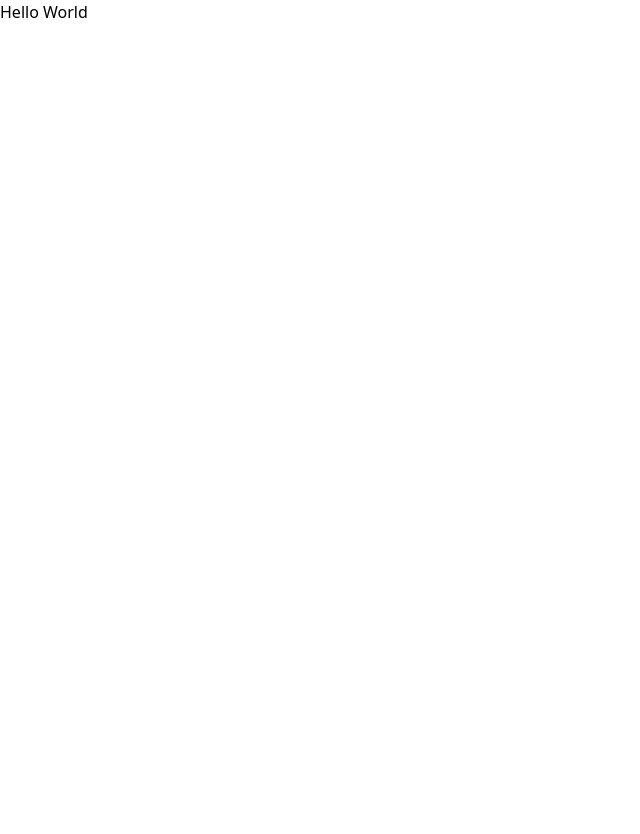
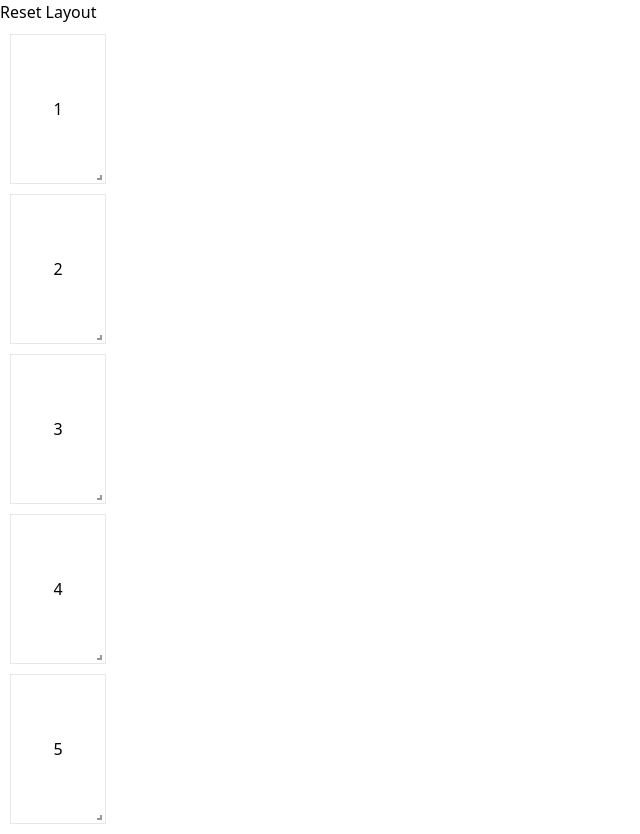
Before and after one commit to westbrookdaniel/timetable-builder, a React (Vite) app: page / in a window 1280 px wide. Shown: the whole page, without its empty margins (0-640 px from the left). Before the commit the page ends 800 px from the top, so only its background shows below. Built offline with nearby package versions, Linux system fonts and the light colour scheme.

Commit message:
basic working layout

```diff
--- a/package.json
+++ b/package.json
@@ -6,12 +6,15 @@
     "serve": "vite preview"
   },
   "dependencies": {
+    "@heroicons/react": "^1.0.2",
     "react": "^17.0.0",
-    "react-dom": "^17.0.0"
+    "react-dom": "^17.0.0",
+    "react-grid-layout": "^1.2.5"
   },
   "devDependencies": {
     "@types/react": "^17.0.0",
     "@types/react-dom": "^17.0.0",
+    "@types/react-grid-layout": "^1.1.2",
     "@vitejs/plugin-react-refresh": "^1.3.1",
     "autoprefixer": "^10.3.1",
     "postcss": "^8.3.5",
--- a/src/App.tsx
+++ b/src/App.tsx
@@ -1,9 +1,10 @@
 import React from 'react'
+import TimetableLayout from './Layout/TimetableLayout'
 
 function App() {
   return (
     <div>
-      <h1>Hello World</h1>
+      <TimetableLayout />
     </div>
   )
 }
--- /dev/null
+++ b/src/Layout/TimetableLayout.css
@@ -0,0 +1,3 @@
+.react-grid-item.react-grid-placeholder {
+  @apply bg-gray-300;
+}
--- /dev/null
+++ b/src/Layout/TimetableLayout.tsx
@@ -0,0 +1,59 @@
+import React from 'react'
+import RGL, { WidthProvider } from 'react-grid-layout'
+import { useStickyState } from '../helpers/useStickyState'
+import Period from '../Period'
+import 'react-grid-layout/css/styles.css'
+import './TimetableLayout.css'
+
+type Layout = any[]
+
+const ReactGridLayout = WidthProvider(RGL)
+/**
+ * This layout demonstrates how to sync to localstorage.
+ */
+export default function TimetableLayout({
+  className = 'layout',
+  cols = 12,
+  rowHeight = 150,
+}) {
+  const [layout, setLayout] = useStickyState<Layout>([], 'layout')
+
+  function resetLayout() {
+    setLayout([])
+  }
+
+  function onLayoutChange(newLayout: Layout) {
+    setLayout(newLayout)
+  }
+
+  return (
+    <div>
+      <button onClick={resetLayout}>Reset Layout</button>
+      <div className="relative">
+        <ReactGridLayout
+          className="layout"
+          cols={cols}
+          rowHeight={rowHeight}
+          layout={layout}
+          onLayoutChange={onLayoutChange}
+        >
+          <Period key="1" grid={{ w: 2, h: 3, x: 0, y: 0 }}>
+            1
+          </Period>
+          <Period key="2" grid={{ w: 2, h: 3, x: 2, y: 0 }}>
+            2
+          </Period>
+          <Period key="3" grid={{ w: 2, h: 3, x: 4, y: 0 }}>
+            3
+          </Period>
+          <Period key="4" grid={{ w: 2, h: 3, x: 6, y: 0 }}>
+            4
+          </Period>
+          <Period key="5" grid={{ w: 2, h: 3, x: 8, y: 0 }}>
+            5
+          </Period>
+        </ReactGridLayout>
+      </div>
+    </div>
+  )
+}
--- /dev/null
+++ b/src/Period.tsx
@@ -0,0 +1,31 @@
+import React from 'react'
+
+interface PeriodLayout {
+  w: number
+  h: number
+  x: number
+  y: number
+}
+
+type Props = React.PropsWithChildren<
+  {
+    key: string
+    grid: PeriodLayout
+  } & React.HTMLAttributes<HTMLDivElement>
+>
+
+const Period = React.forwardRef<HTMLDivElement, Props>(
+  ({ children, className, ...props }, ref) => {
+    return (
+      <div
+        className={'border grid place-items-center' + ` ${className}`}
+        ref={ref}
+        {...props}
+      >
+        {children}
+      </div>
+    )
+  }
+)
+
+export default Period
--- /dev/null
+++ b/src/helpers/useStickyState.tsx
@@ -0,0 +1,15 @@
+import { useState, useEffect } from 'react'
+
+export function useStickyState<T>(
+  defaultValue: T,
+  key: string
+): [T, React.Dispatch<React.SetStateAction<T>>] {
+  const [value, setValue] = useState<T>(() => {
+    const stickyValue = window.localStorage.getItem(key)
+    return stickyValue !== null ? JSON.parse(stickyValue) : defaultValue
+  })
+  useEffect(() => {
+    window.localStorage.setItem(key, JSON.stringify(value))
+  }, [key, value])
+  return [value, setValue]
+}
```
Also changed, not shown: 1 other file (tests, documents, lock files or other folders).
